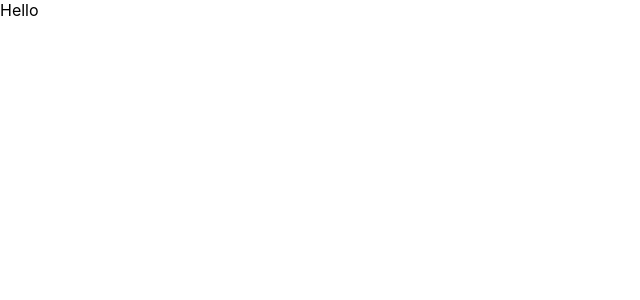
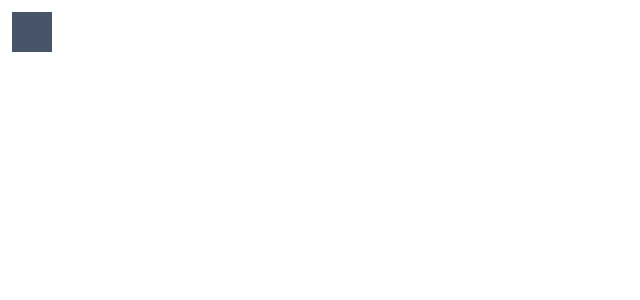
Before and after one commit to MarkHershey/LifeOnMap, a React (Create React App) app in the folder map-app/: page / in a window 1280 px wide. Shown: the top 300 px of the page, without its empty margins (0-640 px from the left). Built offline with nearby package versions, Linux system fonts and the light colour scheme.

Commit message:
Add tailwind and react-leaflet

```diff
--- /dev/null
+++ b/map-app/postcss.config.js
@@ -0,0 +1,6 @@
+module.exports = {
+  plugins: {
+    tailwindcss: {},
+    autoprefixer: {},
+  },
+}
--- a/map-app/src/App.tsx
+++ b/map-app/src/App.tsx
@@ -1,5 +1,52 @@
+import { LatLngExpression } from "leaflet";
+import {
+    MapContainer,
+    TileLayer,
+    // useMap,
+    // Circle,
+    // CircleMarker,
+    Polyline,
+    // Polygon,
+    // Rectangle,
+    // Popup,
+} from "react-leaflet";
+
+const center: LatLngExpression = [51.505, -0.09];
+
+const polyline: LatLngExpression[] = [
+    [51.505, -0.09],
+    [51.51, -0.1],
+    [51.51, -0.12],
+];
+
+const multiPolyline: LatLngExpression[][] = [
+    [
+        [51.5, -0.1],
+        [51.5, -0.12],
+        [51.52, -0.12],
+    ],
+    [
+        [51.5, -0.05],
+        [51.5, -0.06],
+        [51.52, -0.06],
+    ],
+];
+const limeOptions = { color: "lime" };
+
 function App() {
-    return <div className="">Hello</div>;
+    return (
+        <div className="m-3 border-5 border-blue-800 w-10 h-10 bg-slate-600">
+            {/* <MapContainer center={center} zoom={13} scrollWheelZoom={false}>
+                <TileLayer
+                    attribution='&copy; <a href="https://www.openstreetmap.org/copyright">OpenStreetMap</a> contributors'
+                    url="https://{s}.tile.openstreetmap.org/{z}/{x}/{y}.png"
+                />
+
+                <Polyline pathOptions={limeOptions} positions={polyline} />
+                <Polyline pathOptions={limeOptions} positions={multiPolyline} />
+            </MapContainer> */}
+        </div>
+    );
 }
 
 export default App;
--- a/map-app/src/index.css
+++ b/map-app/src/index.css
@@ -1,3 +1,7 @@
+@tailwind base;
+@tailwind components;
+@tailwind utilities;
+
 body {
   margin: 0;
   font-family: -apple-system, BlinkMacSystemFont, 'Segoe UI', 'Roboto', 'Oxygen',
--- /dev/null
+++ b/map-app/tailwind.config.js
@@ -0,0 +1,8 @@
+/** @type {import('tailwindcss').Config} */
+module.exports = {
+  content: ["./src/**/*.{js,jsx,ts,tsx}"],
+  theme: {
+    extend: {},
+  },
+  plugins: [],
+}
```
Also changed, not shown: map-app/package.json (+8 -0 lines), 1 other file (tests, documents, lock files or other folders).
